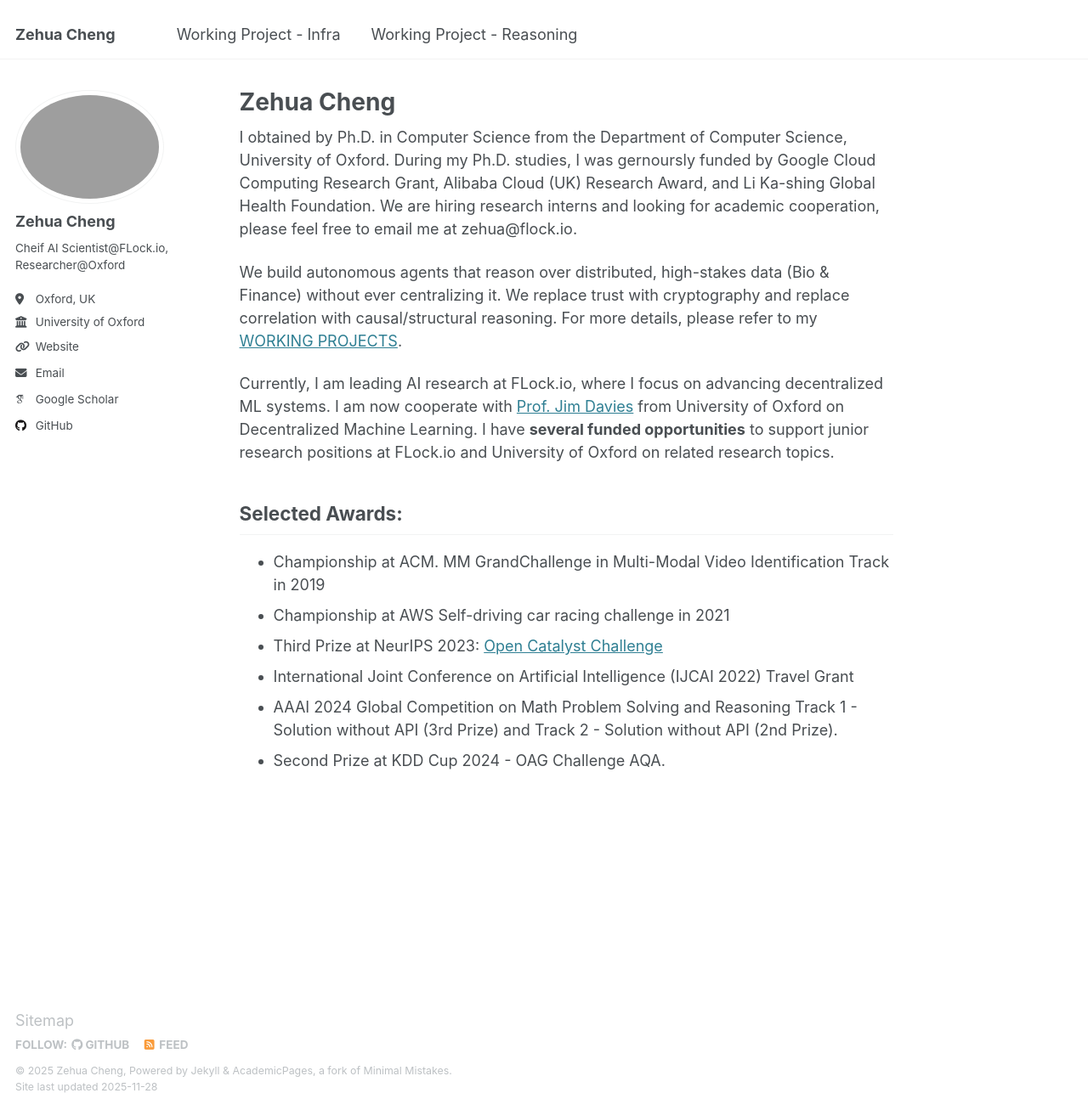
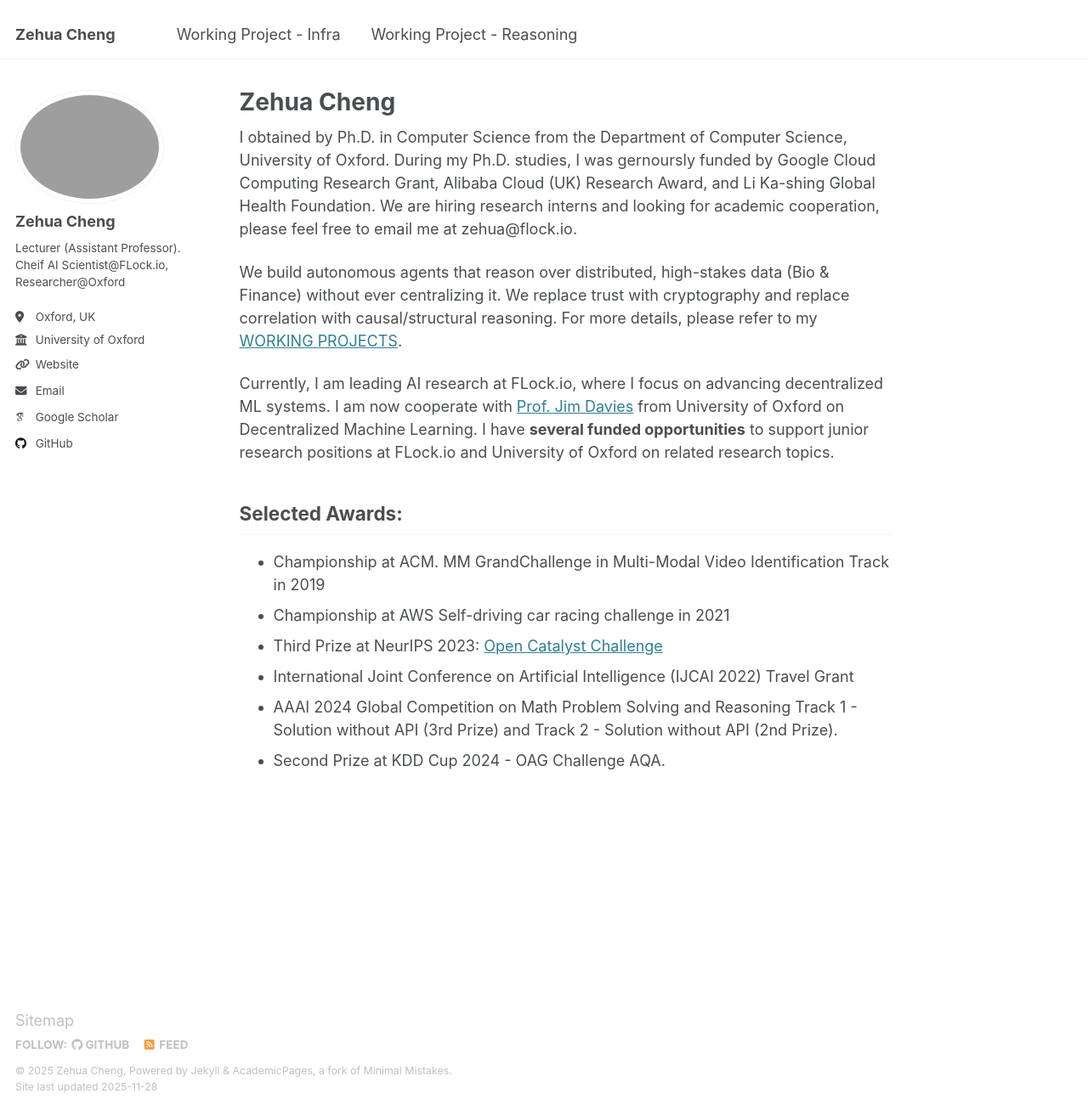
Before and after one commit to limberc/limberc.github.io, a Jekyll site: the page built from _pages/about.md, in a window 1280 px wide and 1307 px high. Shown: the whole window at 85% size. Built offline with Jekyll 4.4.1, drawn with Linux system fonts in a browser that asks for light colours; some web fonts are replaced.

Commit message:
Update config.

```diff
--- a/_config.yml
+++ b/_config.yml
@@ -25,7 +25,7 @@ author:
   avatar           : "limber.png"
   name             : "Zehua Cheng"
   # pronouns         : # example: "she/her"
-  bio              : "Cheif AI Scientist@FLock.io, Researcher@Oxford"
+  bio              : "Lecturer (Assistant Professor). Cheif AI Scientist@FLock.io, Researcher@Oxford"
   location         : "Oxford, UK"
   employer         : "University of Oxford"
   uri              : https://limberc.github.io
@@ -315,16 +315,6 @@ whitelist:
   - jemoji
 
 
-# Archives
-#  Type
-#  - GitHub Pages compatible archive pages built with Liquid ~> type: liquid (default)
-#  - Jekyll Archives plugin archive pages ~> type: jekyll-archives
-#  Path (examples)
-#  - Archive page should exist at path when using Liquid method or you can
-#    expect broken links (especially with breadcrumbs enabled)
-#  - <base_path>/tags/my-awesome-tag/index.html ~> path: /tags/
-#  - <base_path/categories/my-awesome-category/index.html ~> path: /categories/
-#  - <base_path/my-awesome-category/index.html ~> path: /
 category_archive:
   type: liquid
   path: /categories/
```
